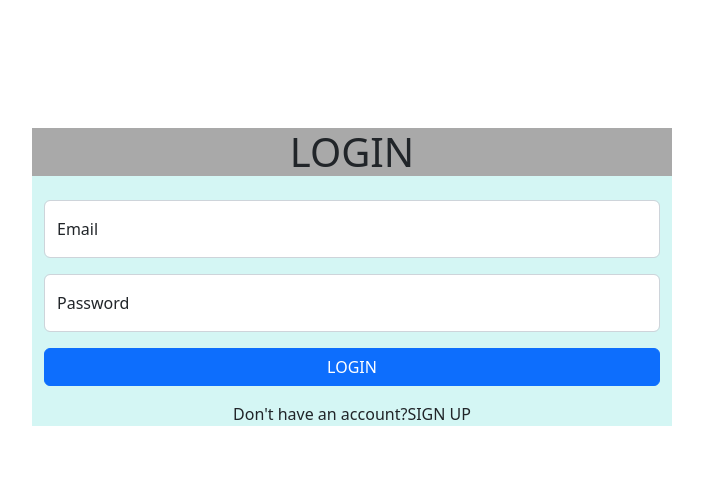
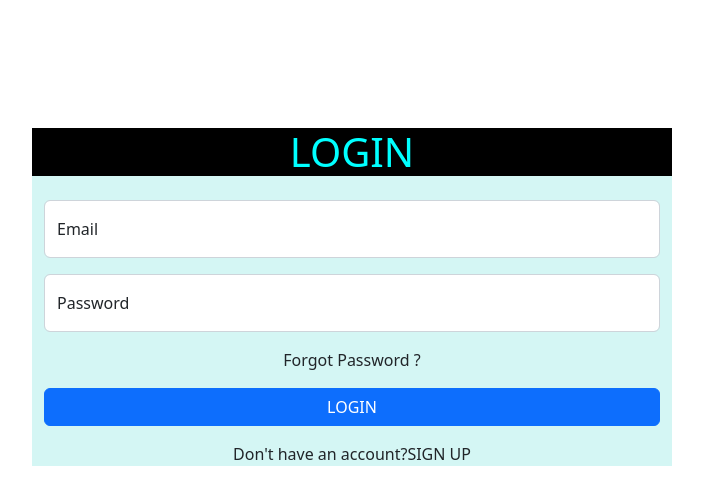
Before and after one commit to gagangani13/Expense-Tracker-React, a React (Create React App) app: page / in a window 1280 px wide. Shown: the top 504 px of the page, without its empty margins (288-991 px from the left). Built offline with nearby package versions, Linux system fonts and the light colour scheme.

Commit message:
Change Password using Firebase

```diff
--- a/public/index.html
+++ b/public/index.html
@@ -17,6 +17,6 @@
     <title>Expense Tracker</title>
   </head>
   <body>
-    <div id="ExpenseTracker"></div>
+    <div id="ExpenseTracker" ></div>
   </body>
 </html>
--- a/src/App.js
+++ b/src/App.js
@@ -6,7 +6,6 @@ import UserProvider from "./Components/Context/UserProvider";
 const App = () => {
   return (
     <UserProvider>
-      <main style={{ minHeight: "90vh" }}>
         <Switch>
           <Route path="/" exact>
             <LOGIN/>
@@ -18,7 +17,6 @@ const App = () => {
             <Redirect to='/'/>
           </Route>
         </Switch>
-      </main>
     </UserProvider>
   );
 };
--- a/src/Components/Login/LOGIN.js
+++ b/src/Components/Login/LOGIN.js
@@ -6,12 +6,20 @@ const LOGIN = () => {
   const passwordRef = useRef();
   const confirmRef = useRef();
   const [login, setLogin] = useState(true);
+  const[newPassword,setNewPassword]=useState(false)
   const[loginSuccess,setLoginSuccess]=useState(false)
   function setLoginHandler() {
     if (login) {
       setLogin(false);
     } else {
       setLogin(true);
+    }
+  }
+  function setPasswordHandler() {
+    if(newPassword){
+      setNewPassword(false)
+    }else{
+      setNewPassword(true)
     }
   }
   async function addData(e) {
@@ -42,7 +50,32 @@ const LOGIN = () => {
       } else {
         alert("Password not matching");
       }
-    }else{
+    }else if(login&&newPassword){
+      const response = await fetch(
+        `https://identitytoolkit.googleapis.com/v1/accounts:sendOobCode?key=AIzaSyBXPzqlI6fvUIQX7LiIqUK-vdC_dfWQ0q8`,
+        {
+          method: "POST",
+          body: JSON.stringify({
+            requestType:"PASSWORD_RESET",email:emailRef.current.value
+          }),
+        }
+      );
+      const data = await response.json();
+      try {
+        if (response.ok) {
+          alert('Email sent')
+          setNewPassword(false)
+          emailRef.current.value=''
+        } else {
+          throw new Error();
+        }
+      } catch (error) {
+        alert(data.error.message);
+      }
+    }
+
+
+    else{
       const response = await fetch(
         `https://identitytoolkit.googleapis.com/v1/accounts:signInWithPassword?key=AIzaSyBXPzqlI6fvUIQX7LiIqUK-vdC_dfWQ0q8`,
         {
@@ -80,10 +113,13 @@ const LOGIN = () => {
         border: "0 2px 5px solid black",
       }}
     >
-      <h1 style={{ backgroundColor: "darkgray" }} className="text-center mb-4">
-        {login ? "LOGIN" : "SIGN UP"}
+      <h1 style={{     backgroundColor: 'black',
+    color: 'aqua'}} className="text-center mb-4">
+        {!newPassword&&(login ? "LOGIN" : "SIGN UP")}
+        {newPassword&&"CHANGE PASSWORD"}
       </h1>
       <div className="container">
+      {newPassword&&"Enter the registered Email"}
         <Form className="d-grid" onSubmit={addData}>
           <FloatingLabel
             controlId="floatingInput"
@@ -97,7 +133,7 @@ const LOGIN = () => {
               required
             />
           </FloatingLabel>
-          <FloatingLabel
+          {!newPassword&&<FloatingLabel
             controlId="floatingPassword"
             label="Password"
             className="mb-3"
@@ -108,7 +144,7 @@ const LOGIN = () => {
               ref={passwordRef}
               required
             />
-          </FloatingLabel>
+          </FloatingLabel>}
           {!login && (
             <FloatingLabel
               controlId="floatingInput"
@@ -123,14 +159,23 @@ const LOGIN = () => {
               />
             </FloatingLabel>
           )}
-          <Button className="mb-3" variant="primary" type="submit">
+          {!newPassword&&login&&
+          <NavLink className="d-flex justify-content-center mb-3"  onClick={setPasswordHandler}>
+              Forgot Password ?
+            </NavLink>
+          }
+          {!newPassword&&<Button className="mb-3" variant="primary" type="submit">
             {login ? "LOGIN" : "SIGN UP"}
-          </Button>
+          </Button>}
+          {newPassword&&<Button className="mb-3" variant="primary" type="submit">SEND LINK</Button>}
           <div className="d-flex justify-content-center">
-            {login ? "Don't have an account?" : "Already have an account?"}
-            <NavLink onClick={setLoginHandler}>
+            {!newPassword&&login ? "Don't have an account?" : "Already have an account?"}
+            {!newPassword&&<NavLink onClick={setLoginHandler}>
               {!login ? "LOGIN" : "SIGN UP"}
-            </NavLink>
+            </NavLink>}
+            {newPassword&&<NavLink onClick={setPasswordHandler}>
+              LOGIN
+            </NavLink>}
           </div>
         </Form>
         {loginSuccess&&<Route>
```
